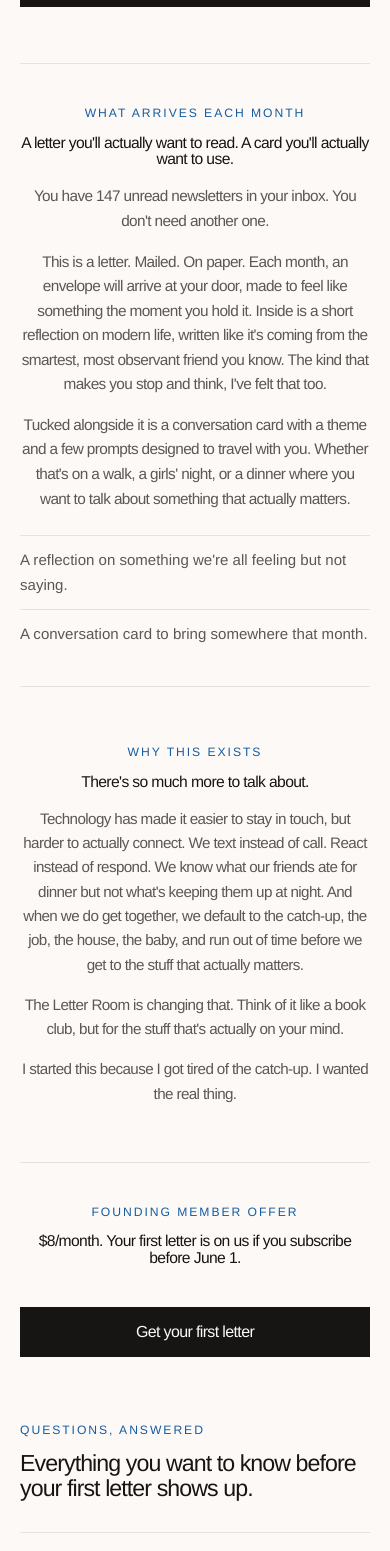
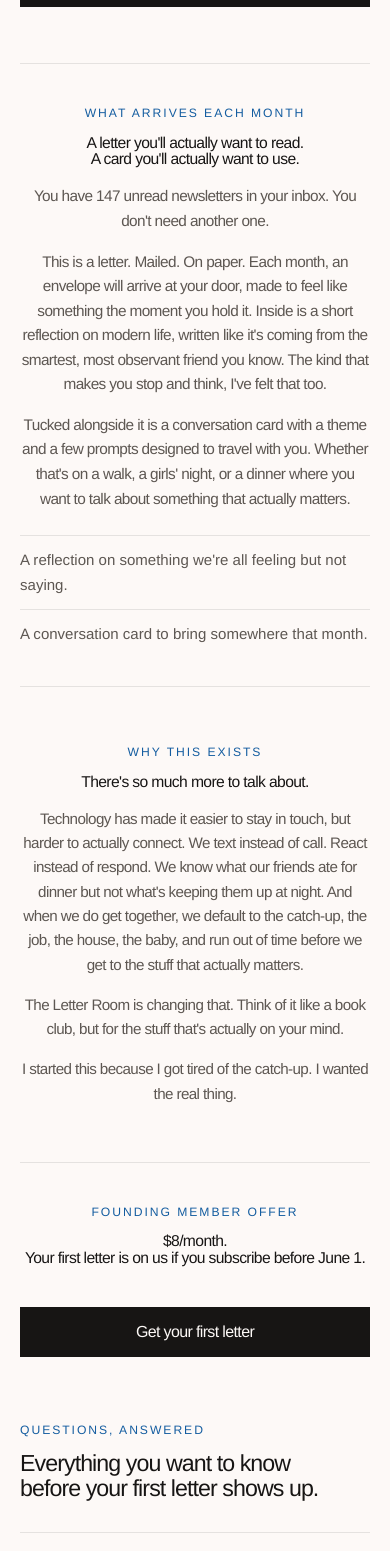
Before and after one commit to toriwinders/the-letter-room, a Next.js app: page / in a window 390 px wide. Shown: the part 400-1951 px from the top of the page. Built offline with nearby package versions, Linux system fonts and the light colour scheme.

Commit message:
Adjust responsive heading wraps

```diff
--- a/components/faq-list.tsx
+++ b/components/faq-list.tsx
@@ -61,13 +61,17 @@
       aria-labelledby="faq-heading"
       className="mx-auto mt-16 w-full max-w-[52rem] text-left"
     >
-      <div className="max-w-[32rem]">
+      <div className="max-w-[36rem]">
         <p className="eyebrow">Questions, answered</p>
         <h2
           id="faq-heading"
           className="copy-rhythm mt-3 text-[1.45rem] leading-[1.05] sm:text-[1.72rem] md:text-[1.95rem]"
         >
-          Everything you want to know before your first letter shows up.
+          <span>
+            Everything you want to know
+            <br className="md:hidden" />
+            {" "}before your first letter shows up.
+          </span>
         </h2>
       </div>
 
--- a/components/product-preview.tsx
+++ b/components/product-preview.tsx
@@ -12,10 +12,13 @@
       <p className="eyebrow">What arrives each month</p>
       <h2
         id="product-preview-heading"
-        className="copy-rhythm mx-auto mt-3 max-w-[38rem] text-[0.98rem] leading-[1.08] sm:max-w-[43.75rem] sm:text-[1.12rem] md:text-[1.5rem] md:leading-[1.06] lg:text-[1.72rem] lg:leading-[1.04]"
+        className="copy-rhythm mx-auto mt-3 max-w-[44rem] text-[0.98rem] leading-[1.08] sm:max-w-[44rem] sm:text-[1.12rem] md:text-[1.5rem] md:leading-[1.06] lg:text-[1.72rem] lg:leading-[1.04]"
       >
-        A letter you&apos;ll actually want to read. A card you&apos;ll actually want
-        to use.
+        <span>
+          A letter you&apos;ll actually want to read.
+          <br />
+          A card you&apos;ll actually want to use.
+        </span>
       </h2>
 
       <div className="copy-rhythm mx-auto mt-4 max-w-[38rem] text-[0.96rem] leading-[1.6] text-[var(--color-muted)] sm:text-[1rem]">
--- a/components/waitlist-flow.tsx
+++ b/components/waitlist-flow.tsx
@@ -96,9 +96,13 @@
         <p className="eyebrow">Founding member offer</p>
         <h2
           id="founding-member-heading"
-          className="copy-rhythm mx-auto mt-3 max-w-[38rem] text-[0.98rem] leading-[1.08] sm:max-w-[43.75rem] sm:text-[1.12rem] md:text-[1.5rem] md:leading-[1.06] lg:text-[1.72rem] lg:leading-[1.04]"
+          className="copy-rhythm mx-auto mt-3 max-w-[44rem] text-[0.98rem] leading-[1.08] sm:max-w-[44rem] sm:text-[1.12rem] md:text-[1.5rem] md:leading-[1.06] lg:text-[1.72rem] lg:leading-[1.04]"
         >
-          $8/month. Your first letter is on us if you subscribe before June 1.
+          <span>
+            $8/month.
+            <br />
+            Your first letter is on us if you subscribe before June 1.
+          </span>
         </h2>
       </section>
 
```
